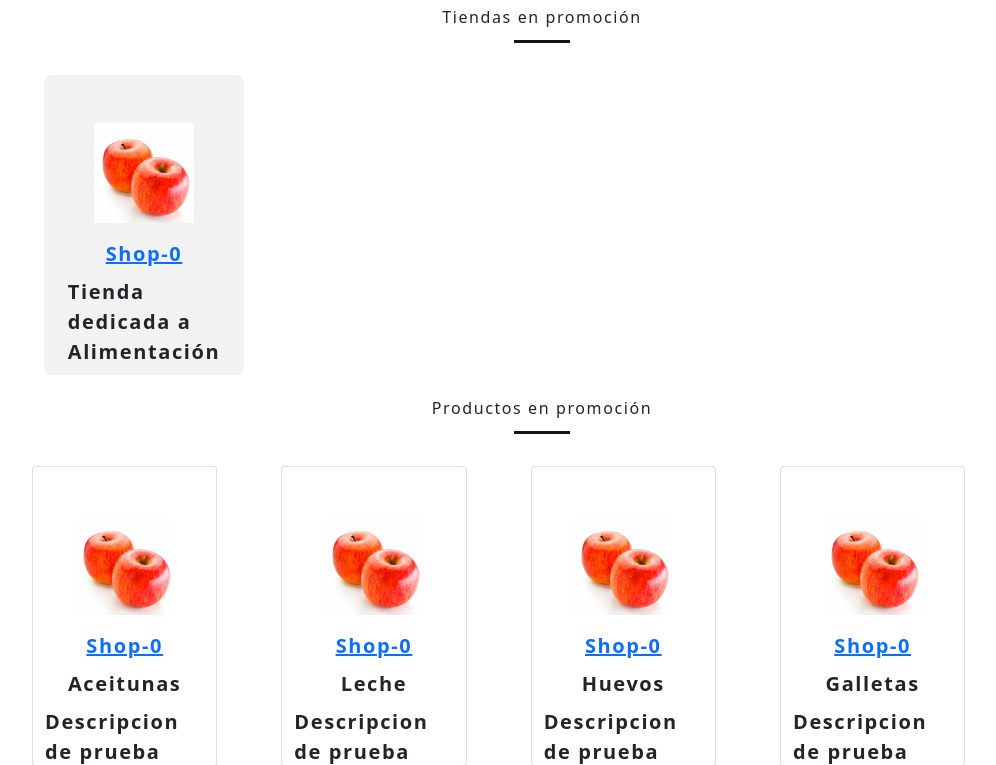
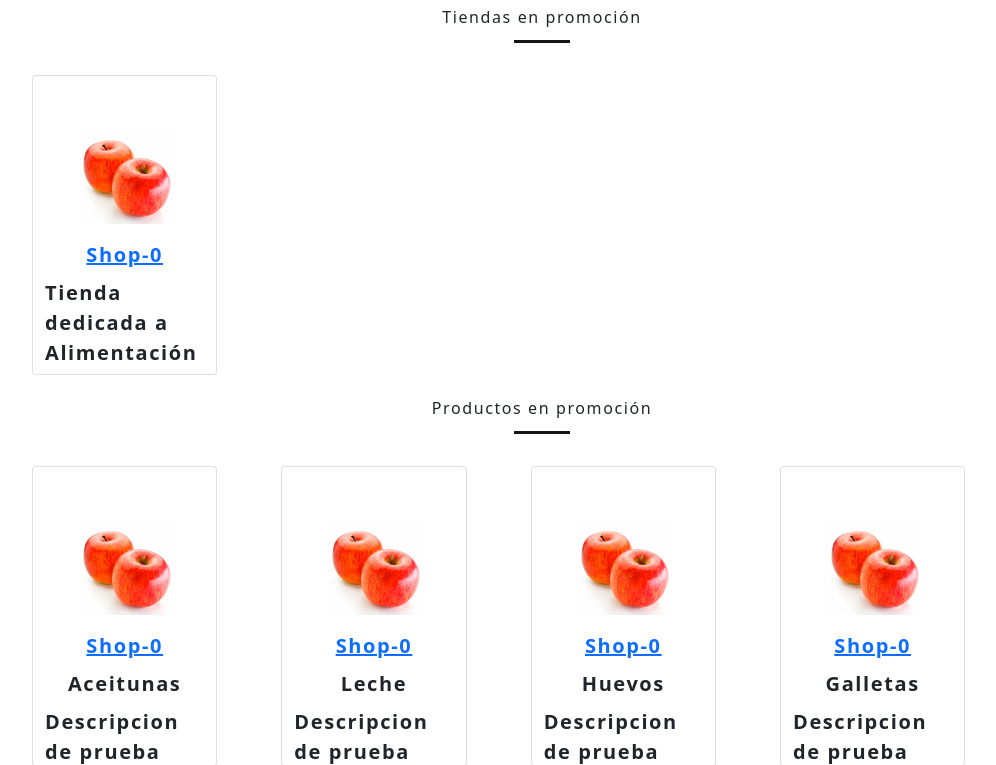
Before and after one commit to laubezqueoff/Citra, a Django app: page / in a window 1280 px wide. Shown: the part 75-840 px from the top of the page, without its empty margins (98-1094 px from the left). Run offline with Django 3.2, Linux system fonts and the light colour scheme; data comes from the database, SQL or seed files in the repository; both versions use the stored data as it was after the commit; some libraries are stand-ins or nearby versions.

Commit message:
[fix] Arreglos varios

```diff
--- a/main/templates/home.html
+++ b/main/templates/home.html
@@ -20,12 +20,10 @@
             <div class="product__container bd-grid">
                 <div class="row">
                 {% for promotion in promotions_shops %}
-                    <div class="col-sm-2 mt-3">
-                        <article class="product">
+                    <div class="card col-sm-2 mt-3 product">
                             <img src="{% static 'images/manzana.jpg' %}" alt ="" class="product__img">
                             <a class="product__name" href="{% url 'shop' promotion.shop.pk %}"> {{promotion.shop.name}} </a>
                             <p class="product__name"> {{promotion.shop.description}} </p>
-                        </article>
                     </div>
                 {% empty %}
                 {% endfor %}
```
Also changed, not shown: db.sqlite3.
